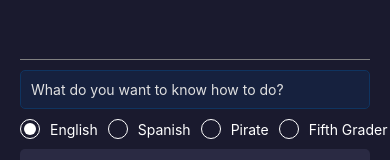
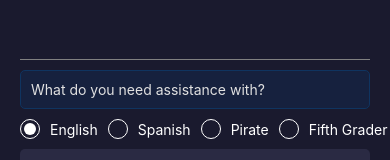
Before and after one commit to PaulMasonDev/prompt-playground, a React Native app in the folder frontend/: screen /ExpertAI in a window 390 px wide. Shown: the part 576-736 px from the top of the page. Built offline with nearby package versions, Linux system fonts and the light colour scheme.

Commit message:
Update messaging, remove longpress for copy

```diff
--- a/frontend/src/components/Prompting/EmailResponder.tsx
+++ b/frontend/src/components/Prompting/EmailResponder.tsx
@@ -43,7 +43,7 @@ export const EmailResponder = () => {
       <CustomTextInput
         value={goal}
         onChangeText={setGoal}
-        placeholder="(Optional) What outcome is desired after you send email?"
+        placeholder="(Optional) What should this email accomplish?"
         clearTextOnFocus
       />
       <CustomButton
--- a/frontend/src/components/Prompting/ExpertAI.tsx
+++ b/frontend/src/components/Prompting/ExpertAI.tsx
@@ -42,7 +42,7 @@ export const ExpertAI = () => {
       <CustomTextInput
         value={prompt}
         onChangeText={setPrompt}
-        placeholder="What do you want to know how to do?"
+        placeholder="What do you need assistance with?"
         clearTextOnFocus
       />
       <RadioGroup
--- a/frontend/src/components/UIComponents/ResponseTextContainer.tsx
+++ b/frontend/src/components/UIComponents/ResponseTextContainer.tsx
@@ -13,14 +13,10 @@ const ResponseTextContainer = ({
 }: ResponseTextContainerProps) => {
   return (
     <ScrollView style={styles.responseTextContainer}>
-      <TouchableOpacity
-        onLongPress={() => copyToClipboard(responseHeader + `\n` + response)}
-      >
-        {responseHeader && (
-          <Text style={styles.responseHeader}>{responseHeader}</Text>
-        )}
-        <Text style={styles.responseText}>{response}</Text>
-      </TouchableOpacity>
+      {responseHeader && (
+        <Text style={styles.responseHeader}>{responseHeader}</Text>
+      )}
+      <Text style={styles.responseText}>{response}</Text>
     </ScrollView>
   );
 };
```
